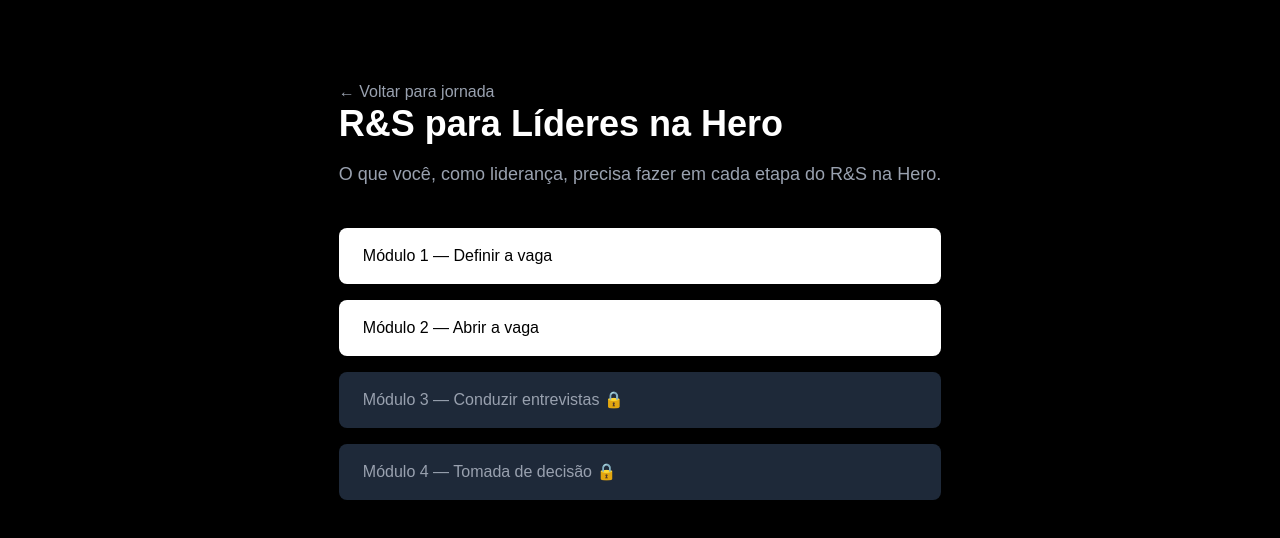
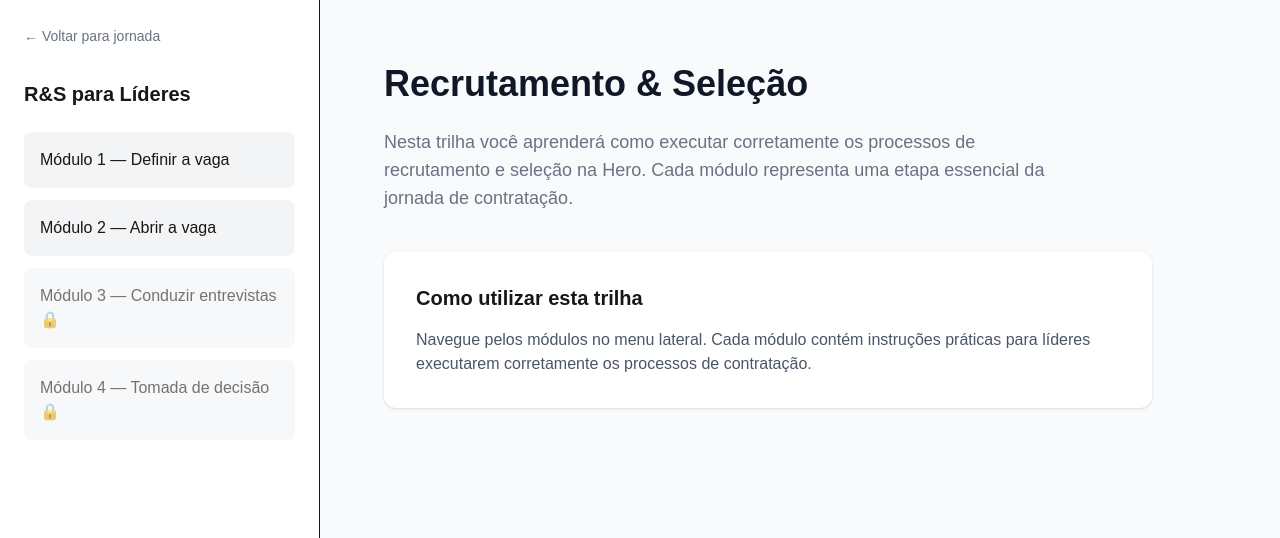
Before and after one commit to amandafrann/programa-lider-hero, a Next.js app: page /modulos in a window 1280 px wide. Shown: the top 538 px of the page. Built offline with nearby package versions, Linux system fonts and the light colour scheme.

Commit message:
layout plataforma R&S

```diff
--- a/app/modulos/page.tsx
+++ b/app/modulos/page.tsx
@@ -2,55 +2,81 @@ import Link from "next/link";
 
 export default function Modulos() {
   return (
-    <main className="min-h-screen bg-black text-white flex justify-center py-20">
-      <div className="max-w-3xl space-y-10">
+    <main className="min-h-screen bg-gray-50 flex">
+
+      {/* SIDEBAR */}
+
+      <aside className="w-80 bg-white border-r min-h-screen p-6">
 
         <Link
           href="/jornada"
-          className="text-gray-400 hover:text-white"
+          className="text-gray-500 hover:text-gray-800 text-sm"
         >
           ← Voltar para jornada
         </Link>
 
-        <div className="space-y-4">
+        <h2 className="text-xl font-bold mt-8 mb-6">
+          R&S para Líderes
+        </h2>
 
-          <h1 className="text-4xl font-bold">
-            R&S para Líderes na Hero
-          </h1>
-
-          <p className="text-gray-400 text-lg">
-            O que você, como liderança, precisa fazer em cada etapa do R&S na Hero.
-          </p>
-
-        </div>
-
-        <div className="space-y-4">
+        <div className="space-y-3">
 
           <Link
             href="/modulo-1"
-            className="block bg-white text-black px-6 py-4 rounded-lg"
+            className="block bg-gray-100 p-4 rounded-lg hover:bg-gray-200"
           >
             Módulo 1 — Definir a vaga
           </Link>
 
           <Link
             href="/modulo-2"
-            className="block bg-white text-black px-6 py-4 rounded-lg"
+            className="block bg-gray-100 p-4 rounded-lg hover:bg-gray-200"
           >
             Módulo 2 — Abrir a vaga
           </Link>
 
-          <div className="block bg-gray-800 text-gray-400 px-6 py-4 rounded-lg">
+          <div className="bg-gray-100 p-4 rounded-lg opacity-60">
             Módulo 3 — Conduzir entrevistas 🔒
           </div>
 
-          <div className="block bg-gray-800 text-gray-400 px-6 py-4 rounded-lg">
+          <div className="bg-gray-100 p-4 rounded-lg opacity-60">
             Módulo 4 — Tomada de decisão 🔒
           </div>
 
         </div>
 
-      </div>
+      </aside>
+
+      {/* CONTEÚDO */}
+
+      <section className="flex-1 p-16">
+
+        <h1 className="text-4xl font-bold text-gray-900 mb-6">
+          Recrutamento & Seleção
+        </h1>
+
+        <p className="text-gray-500 text-lg max-w-2xl">
+          Nesta trilha você aprenderá como executar corretamente os processos
+          de recrutamento e seleção na Hero. Cada módulo representa uma etapa
+          essencial da jornada de contratação.
+        </p>
+
+        <div className="mt-10 bg-white rounded-xl shadow p-8 max-w-3xl">
+
+          <h3 className="text-xl font-semibold mb-4">
+            Como utilizar esta trilha
+          </h3>
+
+          <p className="text-gray-600">
+            Navegue pelos módulos no menu lateral. Cada módulo contém
+            instruções práticas para líderes executarem corretamente
+            os processos de contratação.
+          </p>
+
+        </div>
+
+      </section>
+
     </main>
   );
 }
```
